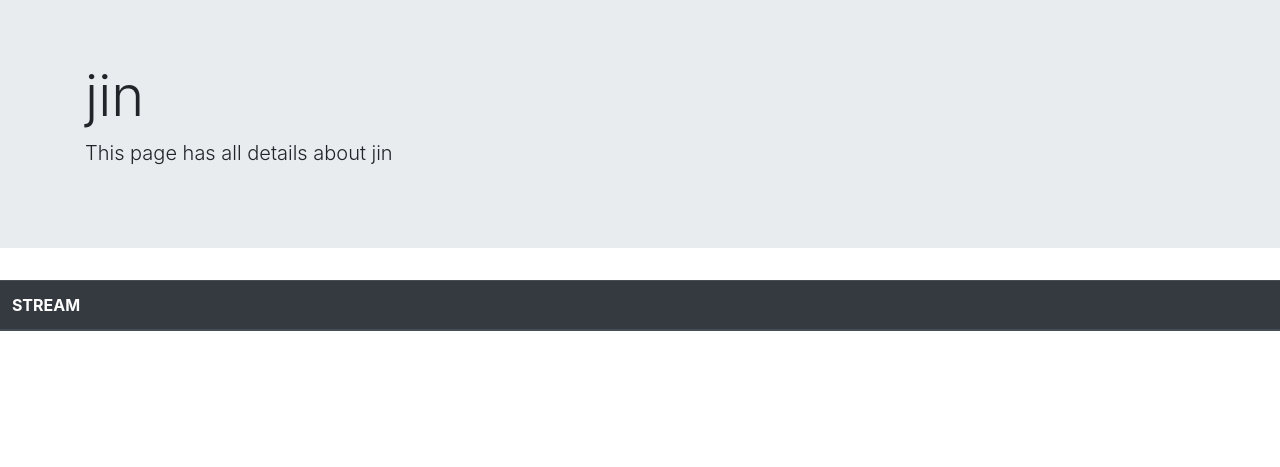
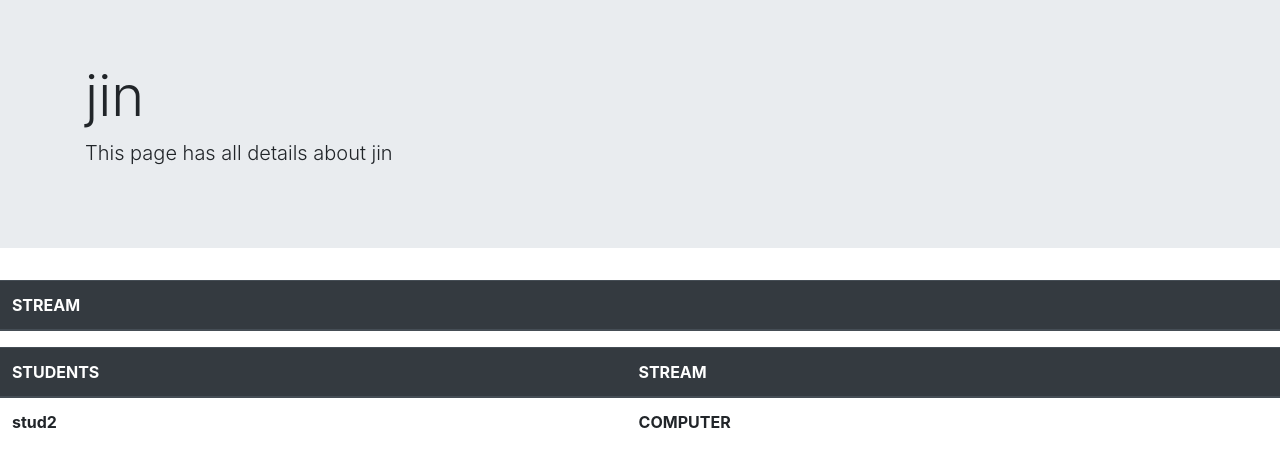
Before and after one commit to Jinay01/LR-Period, a Django app: page /college_settings/1 in a window 1280 px wide. Shown: the part 57-524 px from the top of the page. Run offline with Django 3.2, Linux system fonts and the light colour scheme; a user stored in the database is signed in; data comes from the database, SQL or seed files in the repository; both versions use the stored data as it was after the commit; lists and menus that the app fills with data are empty; some libraries are stand-ins or nearby versions.

Commit message:
Students added

```diff
--- a/week1/college/models.py
+++ b/week1/college/models.py
@@ -16,3 +16,12 @@
 
     def __str__(self):
         return self.name
+
+
+class Student(models.Model):
+    name = models.CharField(max_length=200, null=True)
+    college = models.ForeignKey(College, null=True, on_delete=models.SET_NULL)
+    stream = models.ForeignKey(Stream, null=True, on_delete=models.SET_NULL)
+
+    def __str__(self):
+        return self.name
--- a/week1/college/templates/college/college_settings.html
+++ b/week1/college/templates/college/college_settings.html
@@ -39,6 +39,31 @@
         </tbody>
     </table>
 
+    <table class="table">
+        <thead class="thead-dark">
+            <tr>
+                <th scope="col">STUDENTS</th>
+                <th scope="col">STREAM</th>
+                {% if user == college %}
+                <!-- <th scope="col"><a class="btn btn-sm btn-info" style='width:200px;'
+                        href="{% url 'update_student' college_id %}">UPDATE</a></th> -->
+                {% endif %}
+            </tr>
+        </thead>
+        <tbody>
+            {% for i in students %}
+            <tr>
+                <th scope="row">{{i}}</th>
+                <th scope="row">{{i.stream}}</th>
+                {% if user == college %}
+                <!-- <th><a class="btn btn-sm btn-danger" style='width:200px;'>DELETE</a> -->
+                <!-- </th> -->
+                {% endif %}
+            </tr>
+            {% endfor %}
+        </tbody>
+    </table>
+
 
 </body>
 
--- a/week1/college/urls.py
+++ b/week1/college/urls.py
@@ -12,4 +12,5 @@
          views.stream_delete, name='stream_delete'),
     path('update_stream/<str:pk>', views.update_stream, name='update_stream'),
     path('delete_college/<str:pk>', views.delete_college, name='delete_college'),
+    path('update_student/<str:pk>', views.update_student, name='update_student'),
 ]
--- a/week1/college/views.py
+++ b/week1/college/views.py
@@ -59,8 +59,12 @@
     # .name and .username will convert it to string
     # print(type(college))
     # print(type(user))
+
+    # getting students list
+    students = Student.objects.filter(college=college_id)
+
     context = {'college': college, 'user': user,
-               'stream': stream, "college_id": college_id}
+               'stream': stream, "college_id": college_id, 'students': students}
     return render(request, 'college/college_settings.html', context)
 
 
@@ -89,6 +93,11 @@
     return render(request, 'college/update_stream.html', context)
 
 
+def update_student(request, pk):
+    context = {}
+    return render(request, 'college/update_student.html', context)
+
+
 def delete_college(request, pk):
     college = College.objects.get(id=pk)
     context = {'college': college}
```
Also changed, not shown: week1/college/admin.py (+7 -0 lines), week1/college/templates/college/update_student.html (added, +22 -0 lines), week1/college/migrations/0002_student.py (added), week1/db.sqlite3.
